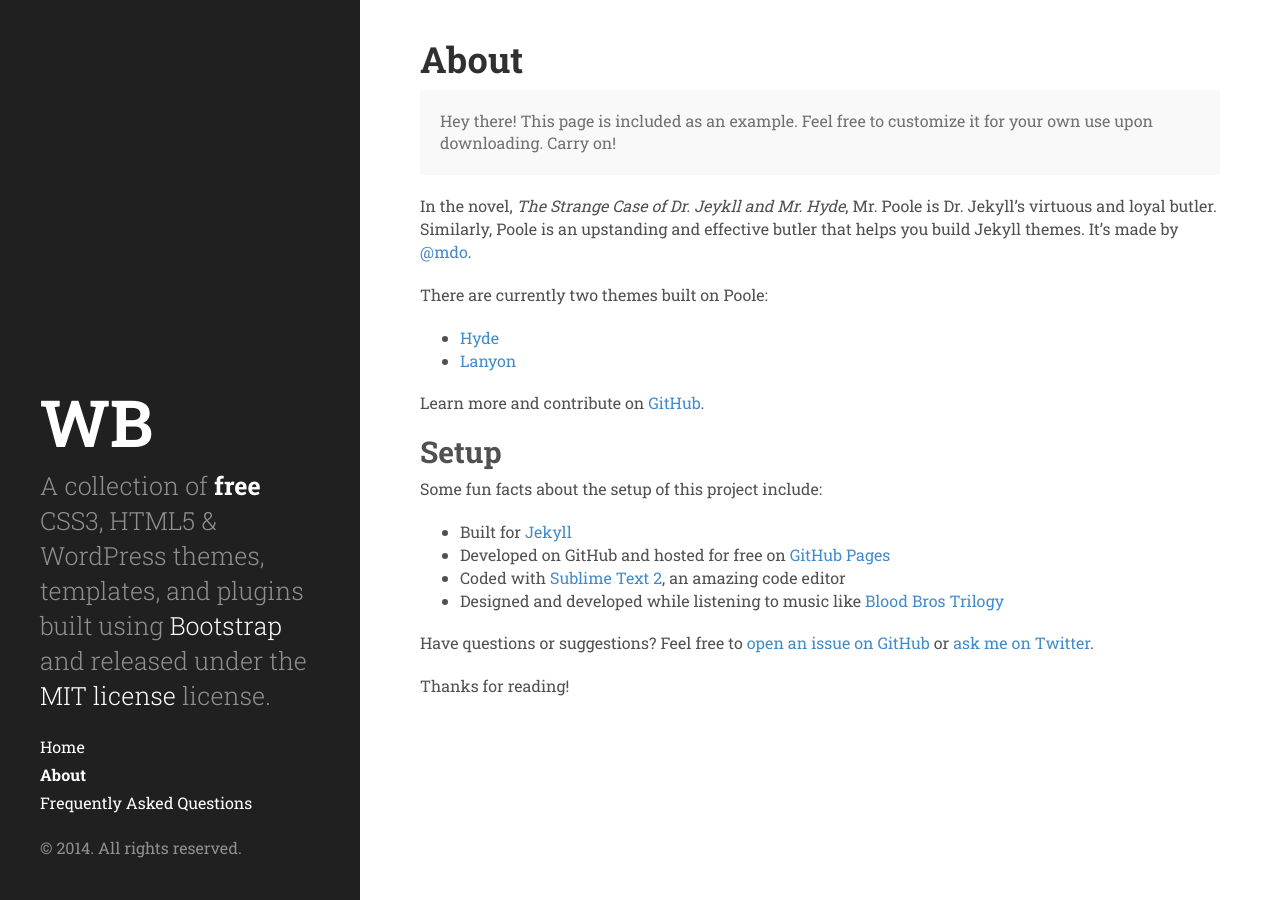
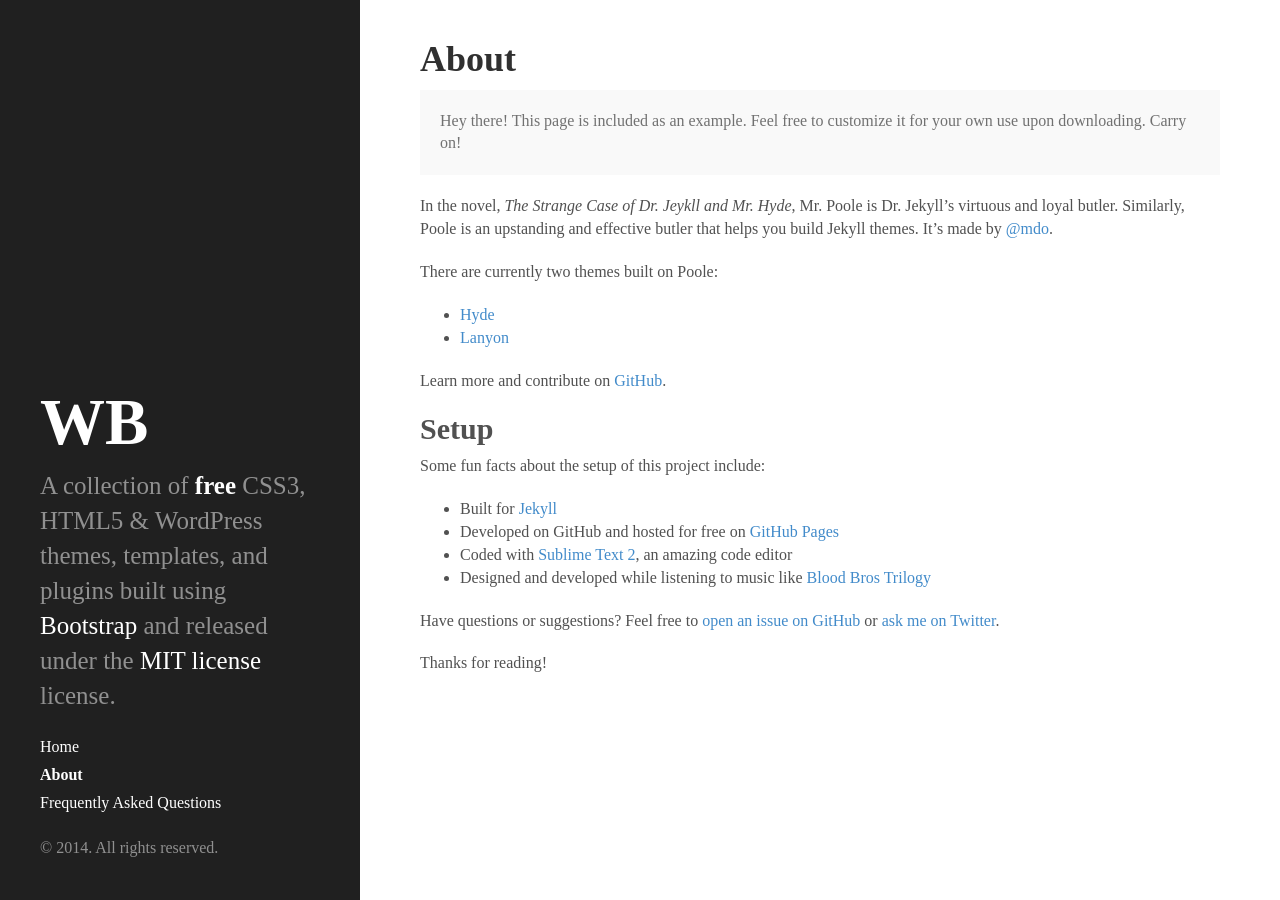
Before and after one commit to wobootstrap/wobootstrap.github.io, a Jekyll site: the page built from about.md, in a window 1280 px wide. Built offline with Jekyll 4.4.1, drawn with Linux system fonts in a browser that asks for light colours; Markdown is read by kramdown in place of the engine named in the settings.

Commit message:
Update head.html

```diff
--- a/_includes/head.html
+++ b/_includes/head.html
@@ -20,7 +20,7 @@
   <link rel="stylesheet" href="{{ site.baseurl }}public/css/syntax.css">
   <link rel="stylesheet" href="{{ site.baseurl }}public/css/hyde.css">
   <link rel="stylesheet" href="{{ site.baseurl }}public/fonts/fontAwesome/css/font-awesome.min.css">
-  <link href='http://fonts.googleapis.com/css?family=Roboto+Slab:400,100,300,700' rel='stylesheet' type='text/css'>
+  <link href='http://fonts.googleapis.com/css?family=Arvo:400,700,400italic,700italic' rel='stylesheet' type='text/css'>
 
     <!-- Icons -->
   <link rel="apple-touch-icon-precomposed" sizes="144x144" href="{{ site.baseurl }}public/apple-touch-icon-144-precomposed.png">
```
